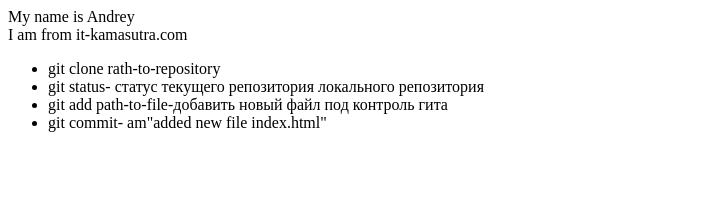
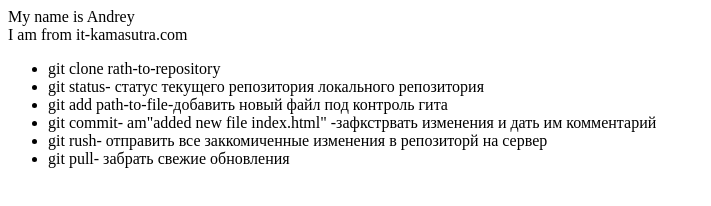
Before and after one commit to koval178/git-lesson, a plain HTML site: page index.html in a window 1280 px wide. Shown: the whole page, without its empty margins (0-711 px from the left). Drawn offline with Linux system fonts and the light colour scheme.

Commit message:
added push-pull instructions to html

```diff
--- a/index.html
+++ b/index.html
@@ -5,6 +5,8 @@
         <li>git clone rath-to-repository</li>
         <li>git status- статус текущего репозитория локального репозитория</li>
         <li>git add path-to-file-добавить новый файл под контроль гита</li>
-        <li>git commit- am"added new file index.html"</li>
+        <li>git commit- am"added new file index.html" -зафкстрвать изменения и дать им комментарий</li>
+		<li>git rush- отправить все заккомиченные изменения в репозиторй на сервер</li>
+		<li>git pull- забрать свежие обновления</li>
     </ul>
 </div>
```
